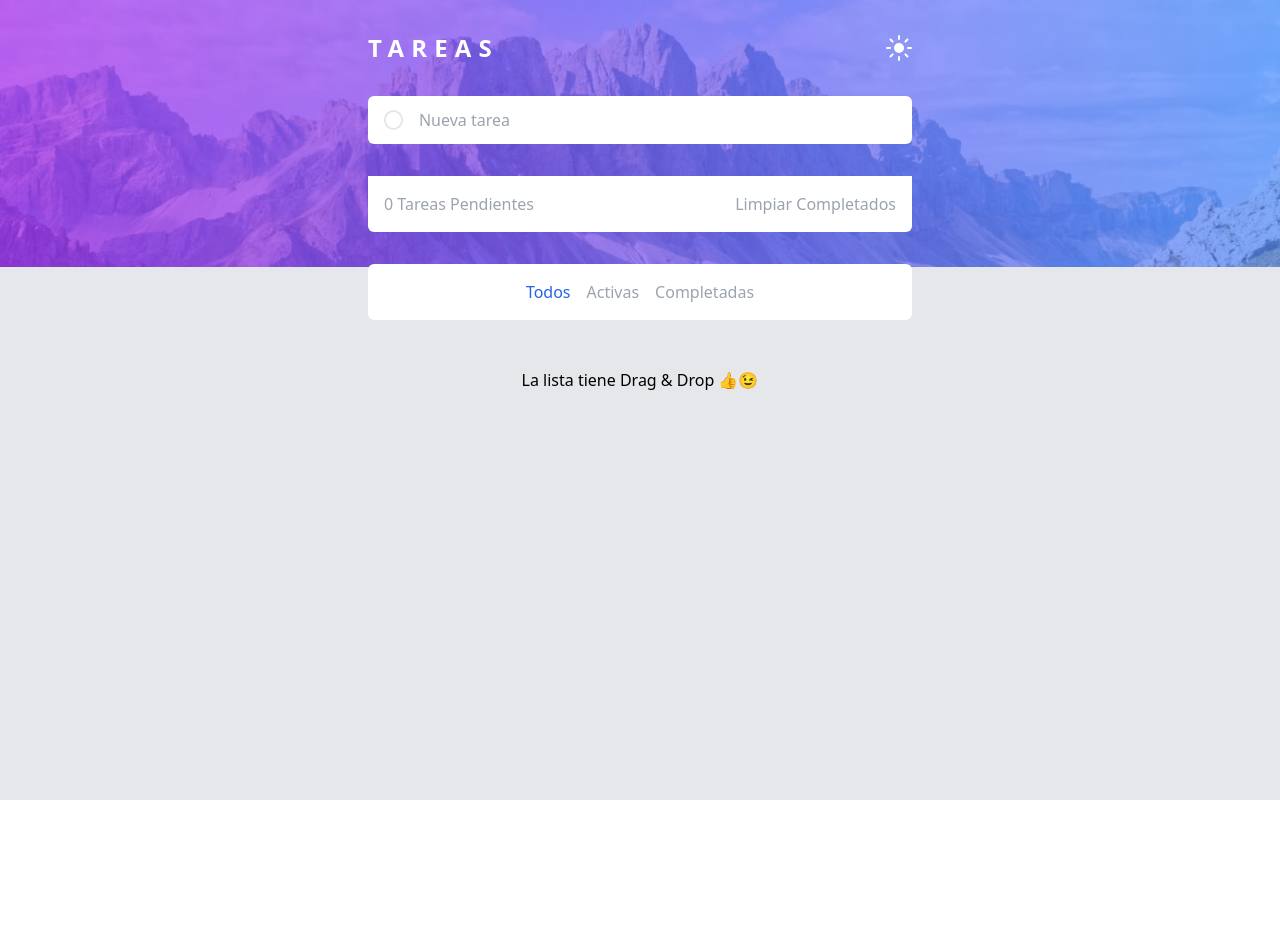
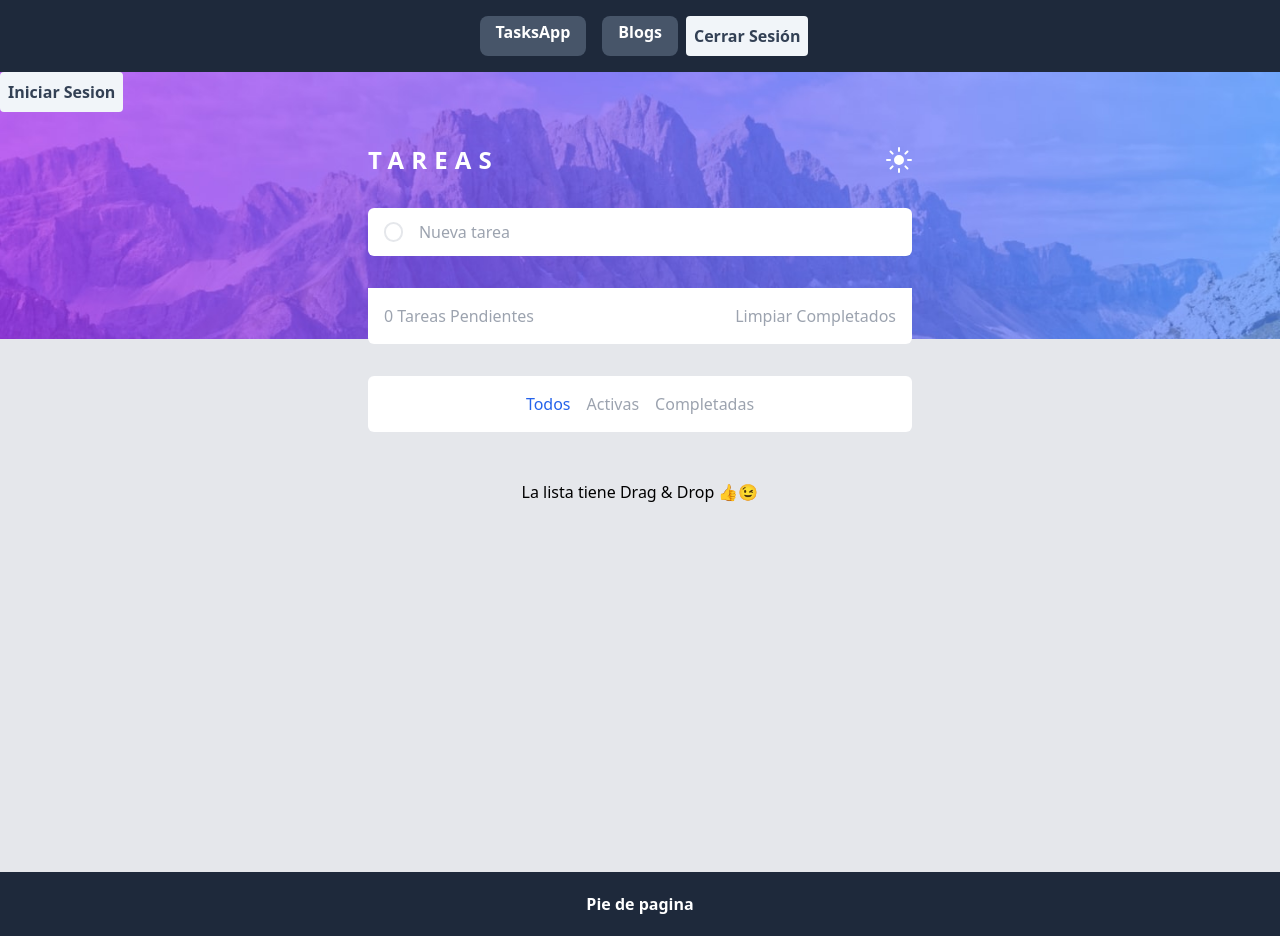
Before and after one commit to GitNes26/react-vite-tailwindcss-demo, a React (Vite) app: page / in a window 1280 px wide. Before the commit the page ends 800 px from the top, so only its background shows below. Built offline with nearby package versions, Linux system fonts and the light colour scheme.

Commit message:
se agrego router 6.4, rutas y se esta viendo ContexAPI

```diff
--- a/package.json
+++ b/package.json
@@ -12,7 +12,8 @@
   "dependencies": {
     "@hello-pangea/dnd": "^16.3.0",
     "react": "^18.2.0",
-    "react-dom": "^18.2.0"
+    "react-dom": "^18.2.0",
+    "react-router-dom": "6.4"
   },
   "devDependencies": {
     "@types/react": "^18.2.14",
--- a/src/App.jsx
+++ b/src/App.jsx
@@ -7,6 +7,8 @@ import TaskComputed from "./components/TaskComputed";
 import TaskCreate from "./components/TaskCreate";
 import TaskFilter from "./components/TaskFilter";
 import TaskList from "./components/TaskList";
+import { useUserContext } from "./contexts/UserContext";
+import { useNavigate } from "react-router-dom";
 
 const initialStateTasks = JSON.parse(localStorage.getItem("tasks")) || [];
 
@@ -82,8 +84,22 @@ const App = () => {
       );
    };
 
+   const { user, setUser } = useUserContext();
+   const navigate = useNavigate();
+   const handleLogin = () => {
+      setUser(true);
+      navigate("/blog ");
+   };
+
    return (
       <div className="bg-[url(./assets/images/bg-mobile-light.jpg)] bg-no-repeat bg-contain bg-gray-200 min-h-screen dark:bg-[url(./assets/images/bg-mobile-dark.jpg)] dark:bg-slate-700 md:bg-[url('./assets/images/bg-desktop-light.jpg')] md:dark:bg-[url('./assets/images/bg-desktop-dark.jpg')] transition-all duration-700">
+         <button
+            className="bg-slate-100 text-slate-700 font-bold p-2 rounded"
+            onClick={() => handleLogin()}
+         >
+            Iniciar Sesion
+         </button>
+
          <Header />
 
          <main className="container mx-auto px-4 md:max-w-xl">
--- /dev/null
+++ b/src/components/NavBar.jsx
@@ -0,0 +1,39 @@
+import { NavLink } from "react-router-dom";
+import { useUserContext } from "../contexts/UserContext";
+
+const NavBar = () => {
+   const { user, setUser } = useUserContext();
+   console.log(useUserContext());
+
+   return (
+      <>
+         <nav className="bg-slate-800 p-4">
+            <div className="flex grow-0 justify-center">
+               <NavLink
+                  to={"/"}
+                  className="bg-slate-600 rounded-lg text-white font-bold p-1 px-4 mx-2"
+               >
+                  TasksApp
+               </NavLink>
+               {user && (
+                  <>
+                     <NavLink
+                        to={"/blog"}
+                        className="bg-slate-600 rounded-lg text-white font-bold p-1 px-4 mx-2"
+                     >
+                        Blogs
+                     </NavLink>
+                     <button
+                        className="bg-slate-100 text-slate-700 font-bold p-2 rounded"
+                        onClick={() => setUser(false)}
+                     >
+                        Cerrar Sesión
+                     </button>
+                  </>
+               )}
+            </div>
+         </nav>
+      </>
+   );
+};
+export default NavBar;
--- /dev/null
+++ b/src/contexts/UserContext.jsx
@@ -0,0 +1,16 @@
+import { createContext, useContext, useState } from "react";
+
+export const UserContext = createContext(); // crear un contexto es para poder pasar parametros, variables, datos de forma global entre todos los documentos
+
+const UserProvider = ({ children }) => {
+   const [user, setUser] = useState(true);
+
+   return (
+      <UserContext.Provider value={{ user, setUser }}>
+         {children}
+      </UserContext.Provider>
+   );
+};
+export default UserProvider;
+
+export const useUserContext = () => useContext(UserContext);
--- /dev/null
+++ b/src/layouts/LayoutAdmin.jsx
@@ -0,0 +1,27 @@
+import { Outlet, Navigate } from "react-router-dom";
+import NavBar from "../components/NavBar";
+import { useUserContext } from "../contexts/UserContext";
+
+const LayoutAdmin = () => {
+   const { user } = useUserContext();
+
+   if (!user) return <Navigate to={"/"} />;
+
+   return (
+      <>
+         <NavBar />
+         <main className="">
+            {navigation.state === "loading" && (
+               <div className="p-5 bg-teal-300 text-center text-teal-900 font-bold">
+                  Cagando...
+               </div>
+            )}
+            <Outlet />
+         </main>
+         <footer className="flex bg-slate-800 text-white font-bold justify-center p-5">
+            Pie de pagina
+         </footer>
+      </>
+   );
+};
+export default LayoutAdmin;
--- /dev/null
+++ b/src/layouts/LayoutPublic.jsx
@@ -0,0 +1,24 @@
+import { Outlet, useNavigation } from "react-router-dom";
+import NavBar from "../components/NavBar";
+
+const LayoutPublic = () => {
+   const navigation = useNavigation();
+
+   return (
+      <>
+         <NavBar />
+         <main className="">
+            {navigation.state === "loading" && (
+               <div className="p-5 bg-teal-300 text-center text-teal-900 font-bold">
+                  Cagando...
+               </div>
+            )}
+            <Outlet />
+         </main>
+         <footer className="flex bg-slate-800 text-white font-bold justify-center p-5">
+            Pie de pagina
+         </footer>
+      </>
+   );
+};
+export default LayoutPublic;
--- a/src/main.jsx
+++ b/src/main.jsx
@@ -5,8 +5,14 @@ import ReactDOM from "react-dom/client";
 import App from "./App.jsx";
 import "./index.css";
 
+import { router } from "./router";
+import { RouterProvider } from "react-router-dom";
+import UserProvider from "./contexts/UserContext";
+
 ReactDOM.createRoot(document.getElementById("root")).render(
    <React.StrictMode>
-      <App />
+      <UserProvider>
+         <RouterProvider router={router} />
+      </UserProvider>
    </React.StrictMode>
 );
--- /dev/null
+++ b/src/pages/Blog.jsx
@@ -0,0 +1,31 @@
+import { Link, useLoaderData } from "react-router-dom";
+
+const Blog = () => {
+   const { data } = useLoaderData();
+
+   return (
+      <ul className="container bg-white rounded-t-md overflow-hidden [&>article]:p-4 mt-8 dark:bg-slate-800 transition-all duration-700 flex flex-col">
+         {data.length > 0 ? (
+            data.map((blog) => (
+               <li
+                  key={blog.id}
+                  className="flex gap-4 border-b text-white p-2 border-b-gray-300 dark:bg-slate-800 dark:border-b-slate-600 transition-colors duration-700"
+               >
+                  <Link to={`/blog/${blog.id}`}>
+                     {blog.id} - {blog.title}
+                  </Link>
+               </li>
+            ))
+         ) : (
+            <li>No hay Posts</li>
+         )}
+      </ul>
+   );
+};
+export default Blog;
+
+export const loaderBlog = async () => {
+   const res = await fetch("https://jsonplaceholder.typicode.com/posts");
+   const data = await res.json();
+   return { data };
+};
--- /dev/null
+++ b/src/pages/Contacts.jsx
@@ -0,0 +1,8 @@
+const Contacts = () => {
+   return (
+      <>
+         <h1>Contacts</h1>
+      </>
+   );
+};
+export default Contacts;
--- /dev/null
+++ b/src/pages/NotFound.jsx
@@ -0,0 +1,18 @@
+import { Link, useRouteError } from "react-router-dom";
+
+const NotFound = () => {
+   const error = useRouteError();
+   console.log(error);
+
+   return (
+      <div className="flex flex-col text-center">
+         <h1 className="text-9xl font-black">404</h1>
+         <p className="text-4xl mt-5">{error.statusText}</p>
+         <p className="font-light italic text-lg mt-8">
+            {error.statusText || error.message}
+         </p>
+         <Link to={"/"} className="mt-5 bg-blue-700 text-white font-bold ">Volver al inicio</Link>
+      </div>
+   );
+};
+export default NotFound;
--- /dev/null
+++ b/src/pages/Post.jsx
@@ -0,0 +1,29 @@
+import { useLoaderData } from "react-router-dom";
+
+const Post = () => {
+   const { data } = useLoaderData();
+
+   return (
+      <>
+         <h1 className="text-5xl text-center font-bold">
+            {data.id} - {data.title}
+         </h1>
+         <p className="container text-center">{data.body}</p>
+      </>
+   );
+};
+export default Post;
+
+export const loaderPost = async ({ params }) => {
+   const res = await fetch(
+      `https://jsonplaceholder.typicode.com/posts/${params.id}`
+   );
+   if (!res.ok)
+      throw {
+         status: res.status,
+         statusText: "elemento no encontrado",
+      };
+   const data = await res.json();
+
+   return { data };
+};
--- /dev/null
+++ b/src/router/index.jsx
@@ -0,0 +1,43 @@
+import { createBrowserRouter } from "react-router-dom";
+import App from "../App";
+import Blog, { loaderBlog } from "../pages/Blog";
+import NotFound from "../pages/NotFound";
+import LayoutPublic from "../layouts/LayoutPublic";
+import Post, { loaderPost } from "../pages/Post";
+import LayoutAdmin from "../layouts/LayoutAdmin";
+
+export const router = createBrowserRouter([
+   {
+      path: "/",
+      element: <LayoutPublic />,
+      errorElement: <NotFound />,
+      children: [
+         {
+            index: true,
+            element: <App />,
+         },
+      ],
+   },
+   {
+      path: "/",
+      element: <LayoutAdmin />,
+      errorElement: <NotFound />,
+      children: [
+         {
+            index: true,
+            element: <App />,
+         },
+         {
+            path: "/blog",
+            element: <Blog />,
+            loader: loaderBlog,
+         },
+         {
+            path: "/blog/:id",
+            element: <Post />,
+            loader: loaderPost,
+         },
+      ],
+   },
+
+]);
```
Also changed, not shown: 1 other file (tests, documents, lock files or other folders).
